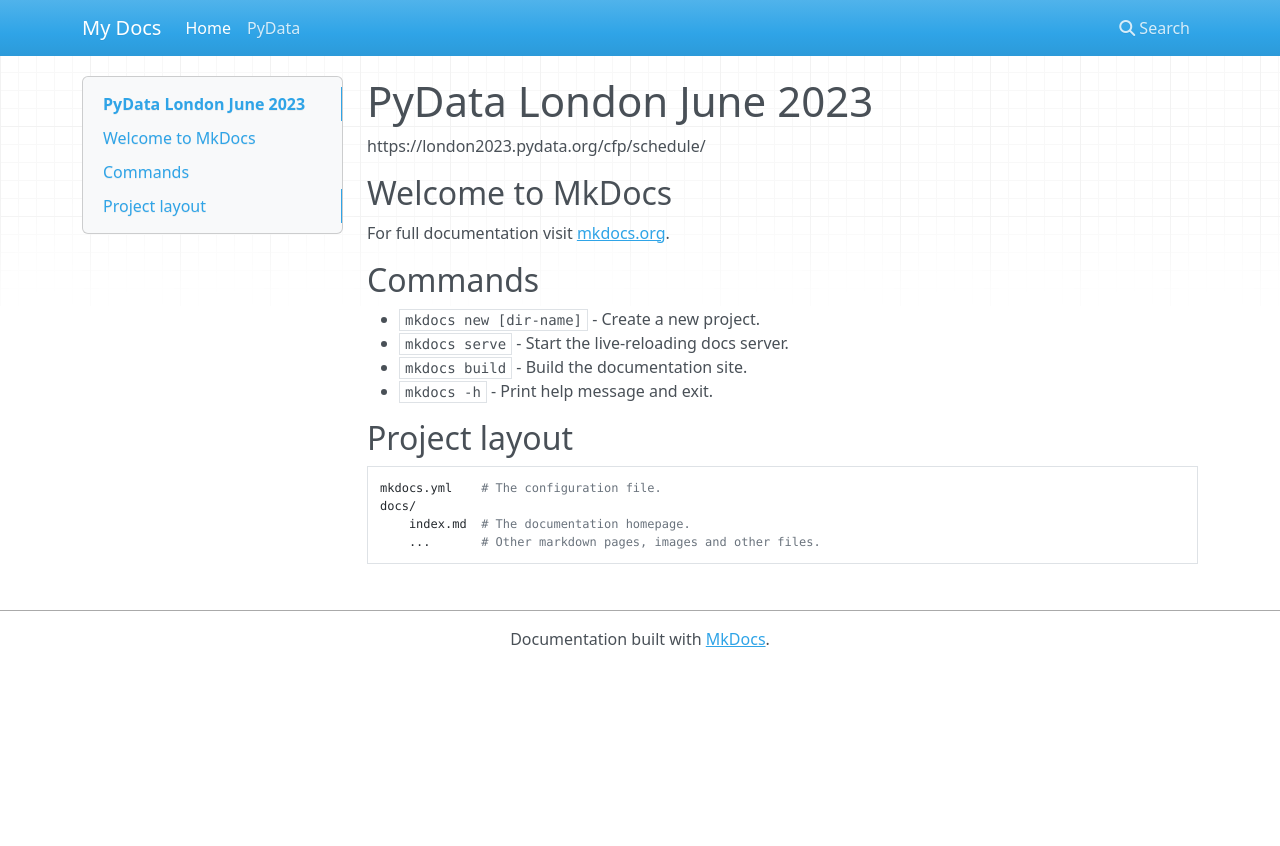
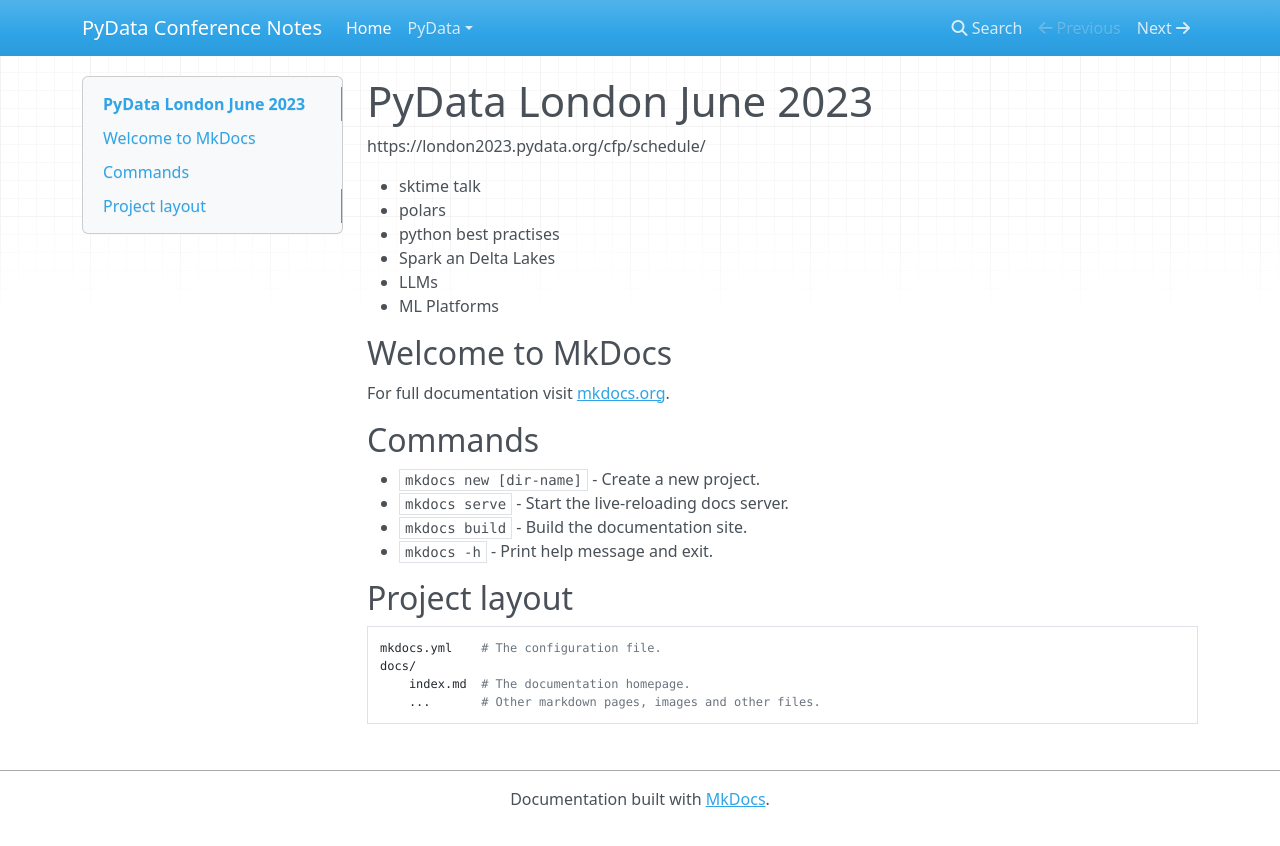
Before and after one commit to mconwa02/pydata_london_2023, an MkDocs documentation site: the page built from docs/index.md, in a window 1280 px wide. Shown: the top 846 px of the page. Built offline with MkDocs 1.6.1, drawn with Linux system fonts in a browser that asks for light colours; nearby versions of some CDN libraries.

```diff
--- a/docs/index.md
+++ b/docs/index.md
@@ -1,6 +1,13 @@
 # PyData London June 2023
 
 https://london2023.pydata.org/cfp/schedule/
+
+- sktime talk
+- polars
+- python best practises
+- Spark an Delta Lakes
+- LLMs
+- ML Platforms
 
 ## Welcome to MkDocs
 
--- a/mkdocs.yml
+++ b/mkdocs.yml
@@ -1,7 +1,12 @@
-site_name: My Docs
+site_name: PyData Conference Notes
 
 nav:
   - Home: index.md
   - PyData:
-        05_large_language_models.md
-        05_ml_platforms.md
+      - sktime talk: 01_sktime.md
+      - polars: 02_polars.md
+      - python best practises: 03_best_practises.md
+      - Spark an Delta Lakes: 04_delta_lake.md
+      - LLMs: 05_large_language_models.md
+      - ML Platforms:  06_ml_platforms.md
+      - PyData Executives: 07_pydata_for_executives.md
```
Also changed, not shown: docs/01_sktime.md (added, +22 -0 lines), docs/02_polars.md (added, +33 -0 lines), docs/03_best_practises.md (added, +36 -0 lines), docs/04_delta_lake.md (added, +45 -0 lines), docs/06_ml_platforms.md (renamed from docs/05_ml_platforms.md, +2 -0 lines), docs/07_dydata_for_executives.md (added, +19 -0 lines).
